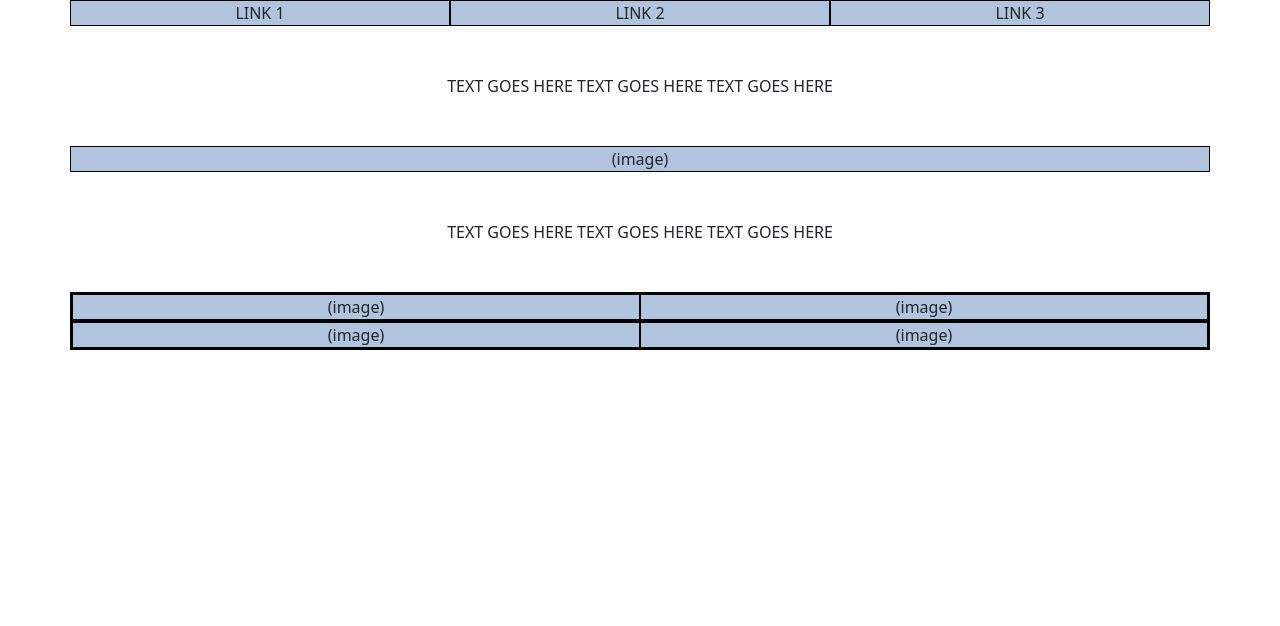
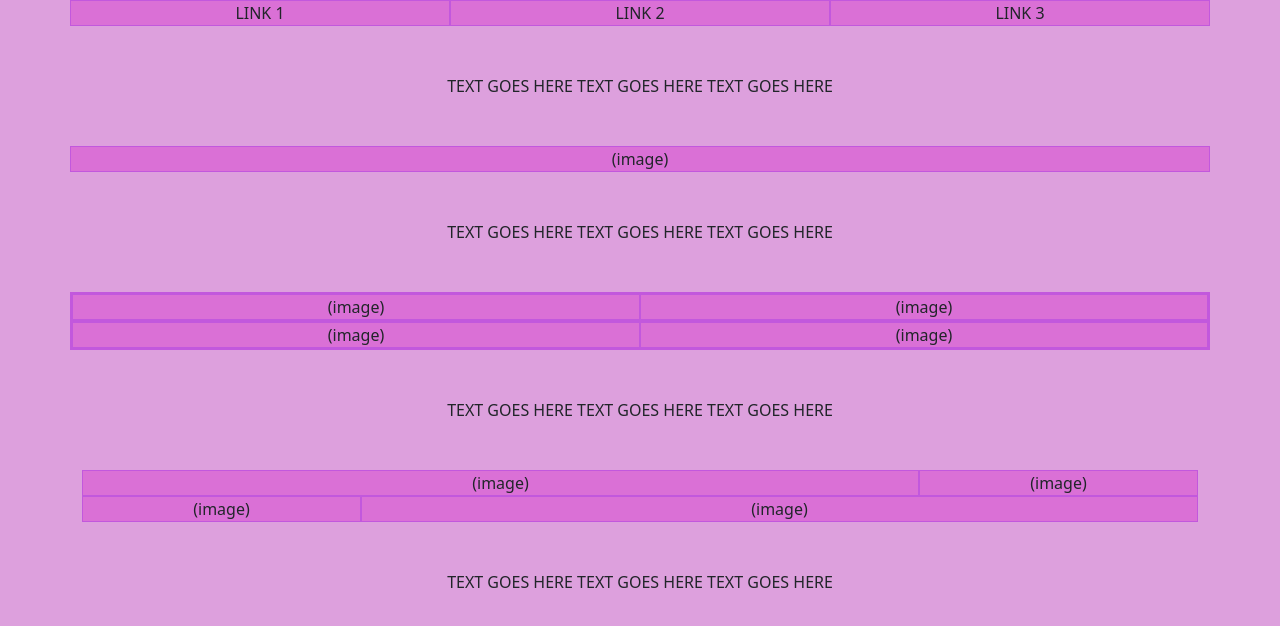
Before and after one commit to 123azemak/Product_Website, a website: page index.html in a window 1280 px wide. Drawn offline with nearby package versions, Linux system fonts and the light colour scheme.

Commit message:
Added Images

```diff
--- a/css/main.css
+++ b/css/main.css
@@ -1,17 +1,17 @@
-.text1 {
+.text {
   border: hidden;
   background-color: hidden;
   text-align: center;
 }
 .div {
-  background-color: lightsteelblue;
+  background-color: orchid;
   text-align: center;
 }
 .row {
-  background-color: lightsteelblue;
+  background-color: orchid;
   text-align: center;
 }
 .row * {
-  border: 1px solid black;
+  border: 1px solid rgb(194, 88, 221);
   text-align: center;
 }
--- a/index.html
+++ b/index.html
@@ -15,7 +15,7 @@
     <link rel="stylesheet" href="css/main.css" />
     <title>Product Website</title>
   </head>
-  <body>
+  <body style="background-color: plum">
     <div class="container">
       <!-- NAVBAR START -->
       <div class="row">
@@ -23,13 +23,17 @@
         <div class="col">LINK 2</div>
         <div class="col">LINK 3</div>
         <!-- NAVBAR END -->
+        <!-- NAVBAR JUST TAKES YOU TO DIFFERENT PARTS OF THIS PAGE -->
+        <!-- PRODUCT THAT IS BEING SOLD:CAT EAR HEADPHONES -->
+        <!-- https://www.amazon.com/s?k=cat+ear+headphones&i=electronics&crid=2BQU50N4A6H5Z&sprefix=catear+hea%2Celectronics%2C374&ref=nb_sb_ss_sc_1_10 -->
       </div>
     </div>
-    <br /><br /><!-- CONTENT START -->
+    <br /><br />
+    <!-- CONTENT START -->
     <!-- TEXT1 START -->
-    <div class="text1" class="container">
-      <div class="text1" class="row">
-        <div class="text1" class="col">
+    <div class="text" class="container">
+      <div class="text" class="row">
+        <div class="text" class="col">
           TEXT GOES HERE TEXT GOES HERE TEXT GOES HERE
         </div>
       </div>
@@ -47,17 +51,17 @@
     <!-- IMAGE END -->
     <!-- TEXT2 START -->
     <br /><br />
-    <div class="text1" class="container">
-      <div class="text1" class="row">
-        <div class="text1" class="col">
+    <div class="text" class="container">
+      <div class="text" class="row">
+        <div class="text" class="col">
           TEXT GOES HERE TEXT GOES HERE TEXT GOES HERE
         </div>
       </div>
     </div>
-      <!-- TEXT2 END -->
-      <!-- IMAGE START -->
-      <br /><br />
-     <div class="container">
+    <!-- TEXT2 END -->
+    <!-- IMAGE START -->
+    <br /><br />
+    <div class="container">
       <div class="row">
         <div class="col">
           <div class="row">
@@ -71,6 +75,39 @@
         </div>
       </div>
       <!-- IMAGE END -->
+      <br /><br />
+      <!-- TEXT3 START -->
+      <div class="text" class="container">
+        <div class="text" class="row">
+          <div class="text" class="col">
+            TEXT GOES HERE TEXT GOES HERE TEXT GOES HERE
+          </div>
+        </div>
+      </div>
+      <!-- TEXT3 END -->
+      <br /><br />
+      <!-- IMAGE START -->
+      <div class="container">
+        <div class="row">
+          <div class="col-9">(image)</div>
+          <div class="col-3">(image)</div>
+        </div>
+        <div class="row">
+          <div class="col-3">(image)</div>
+          <div class="col-9">(image)</div>
+        </div>
+      </div>
+      <!-- IMAGE END -->
+      <br /><br />
+      <!-- TEXT4 START -->
+      <div class="text" class="container">
+        <div class="text" class="row">
+          <div class="text" class="col">
+            TEXT GOES HERE TEXT GOES HERE TEXT GOES HERE
+          </div>
+        </div>
+      </div>
+      <!-- TEXT4 END -->
     </div>
     <!-- CONTENT END -->
     <!-- img-fluid is a gud class for bootstrap -->
```
Also changed, not shown: img/BlackHeadphones.png (added), img/PinkHeadphones.png (added).
